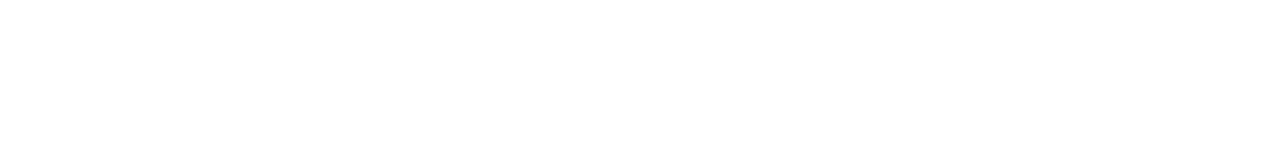
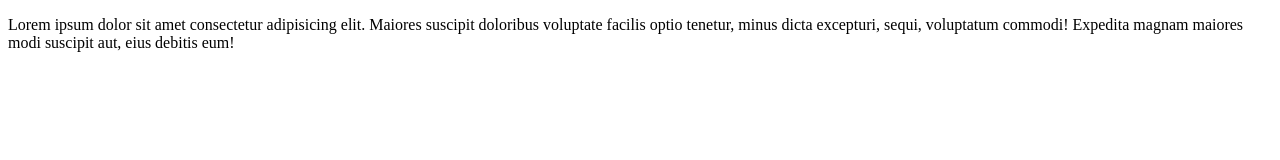
Before and after one commit to Joaoemanuel12/github, a plain HTML site: page index2.html in a window 1280 px wide. Drawn offline with Linux system fonts and the light colour scheme.

Commit message:
pagina atualizada

```diff
--- a/index2.html
+++ b/index2.html
@@ -7,6 +7,6 @@
     <title>index 2</title>
 </head>
 <body>
-
+    <p>Lorem ipsum dolor sit amet consectetur adipisicing elit. Maiores suscipit doloribus voluptate facilis optio tenetur, minus dicta excepturi, sequi, voluptatum commodi! Expedita magnam maiores modi suscipit aut, eius debitis eum!</p>
 </body>
 </html>
```
